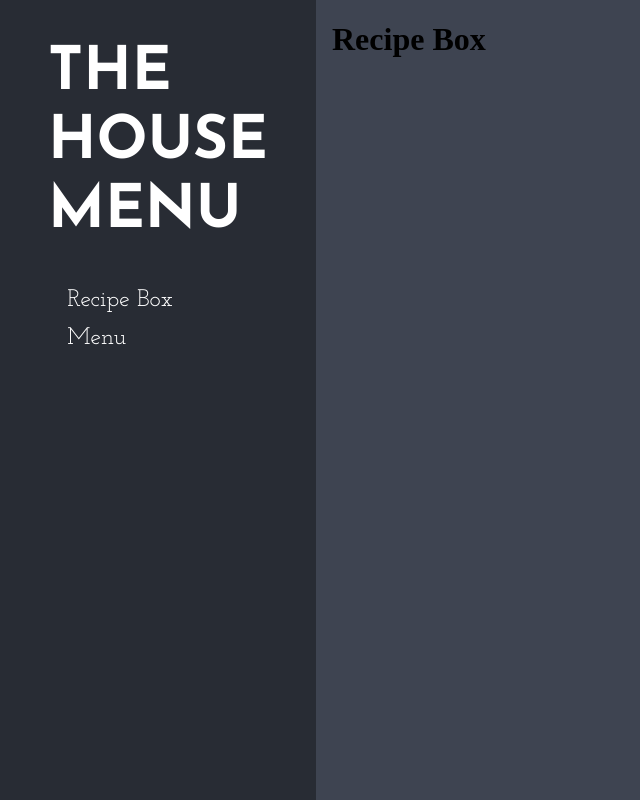
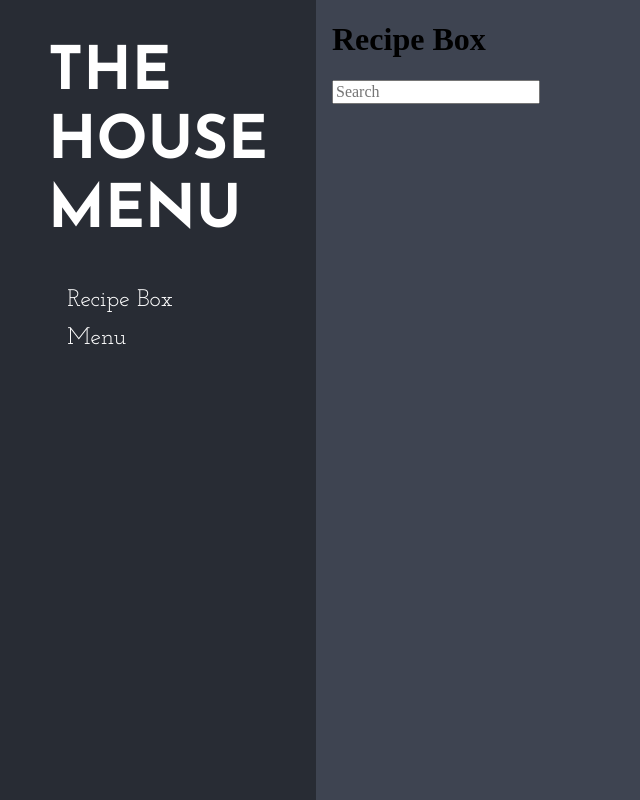
Before and after one commit to darintrimillos/buttle, a React (Create React App) app: page / in a window 1280 px wide. Shown: the whole page, without its empty margins (0-640 px from the left). Built offline with nearby package versions, Linux system fonts and the light colour scheme.

Commit message:
add Search component

```diff
--- /dev/null
+++ b/src/components/Search/Search.js
@@ -0,0 +1,7 @@
+const Search = () => {
+    return (
+        <input type="text" placeholder="Search" />
+    )
+};
+
+export { Search };
--- a/src/pages/recipes/RecipeBox.js
+++ b/src/pages/recipes/RecipeBox.js
@@ -1,10 +1,14 @@
 import { useRecipes } from 'hooks/use-recipes';
+import { Search } from 'components/Search/Search';
 
 const RecipeBox = () => {
     const { recipes } = useRecipes();
 
     return (
-        <h1>Recipe Box</h1>
+        <div>
+            <h1>Recipe Box</h1>
+            <Search />
+        </div>
     );
 };
 
```
